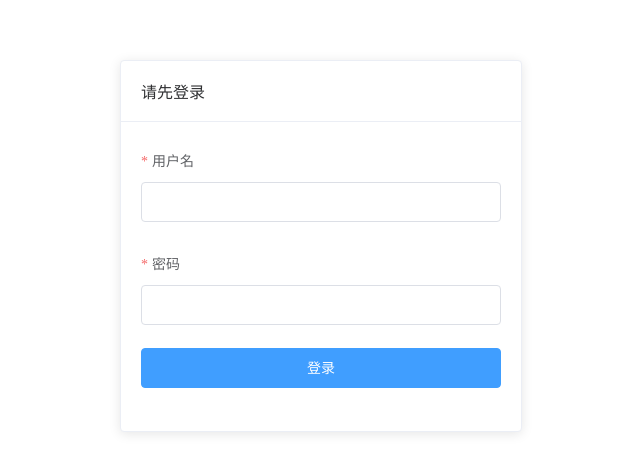
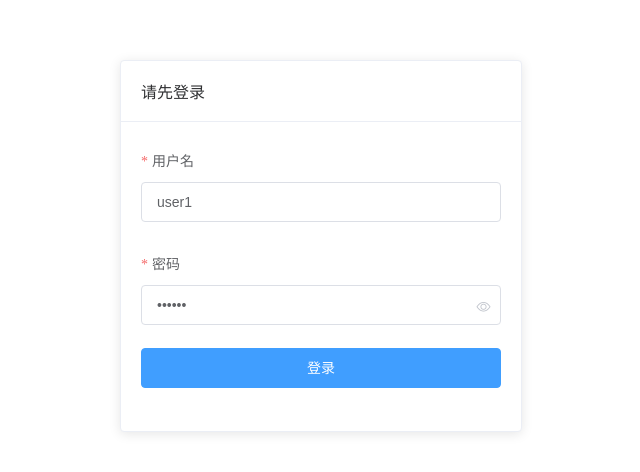
Before and after one commit to thainl/vue-express-wzry-m, a Vue app in the folder admin/: page /#/login in a window 1280 px wide. Shown: the part 132-604 px from the top of the page, without its empty margins (319-959 px from the left). Built offline with nearby package versions, Linux system fonts and the light colour scheme.

Commit message:
test(admin): 登录页添加默认用户

```diff
--- a/admin/src/views/Login.vue
+++ b/admin/src/views/Login.vue
@@ -47,7 +47,10 @@ export default {
     name: "Login",
     data() {
         return {
-            model: {},
+            model: {
+                name: 'user1',
+                password: '123456'
+            },
             rules: {
                 name: [
                     {
```
